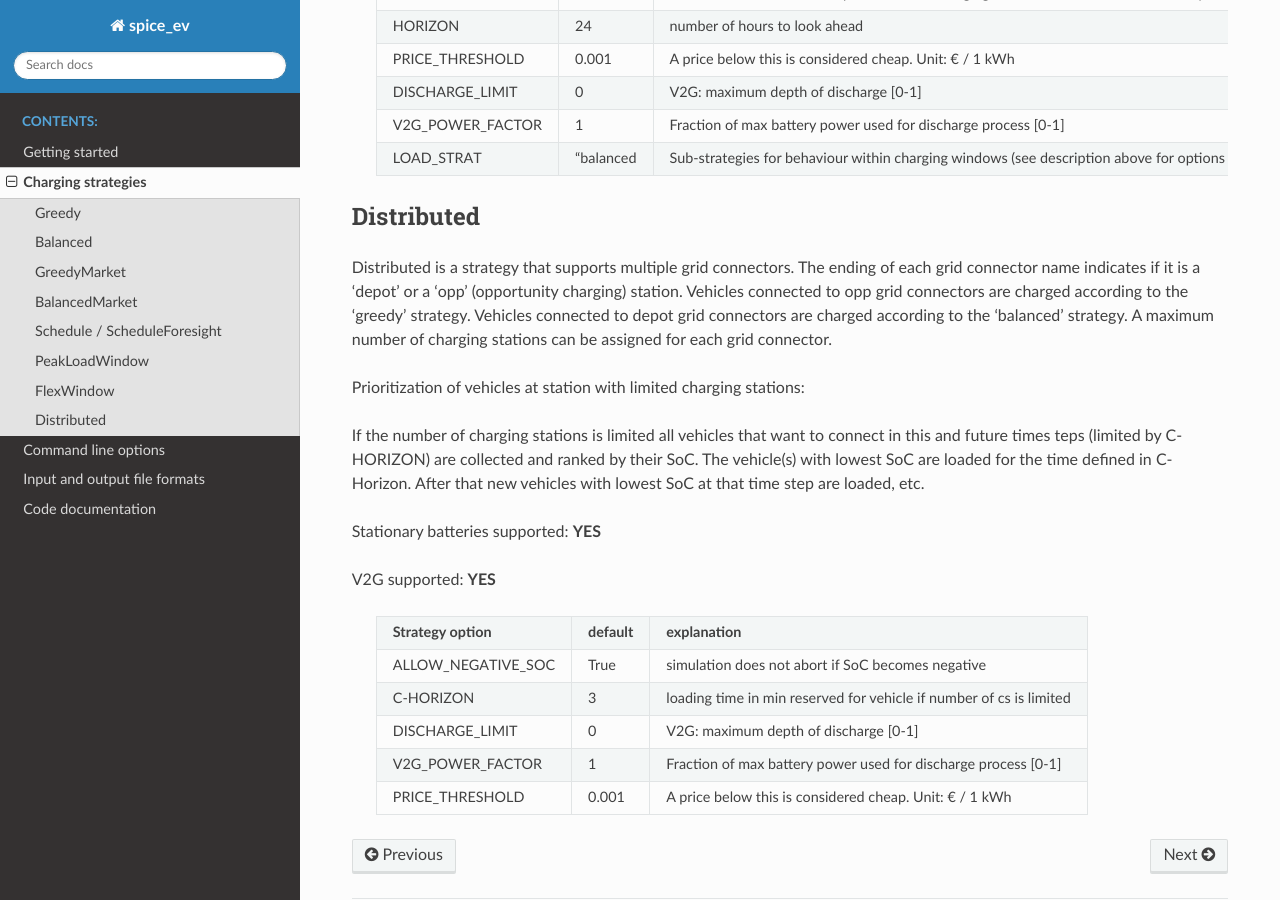
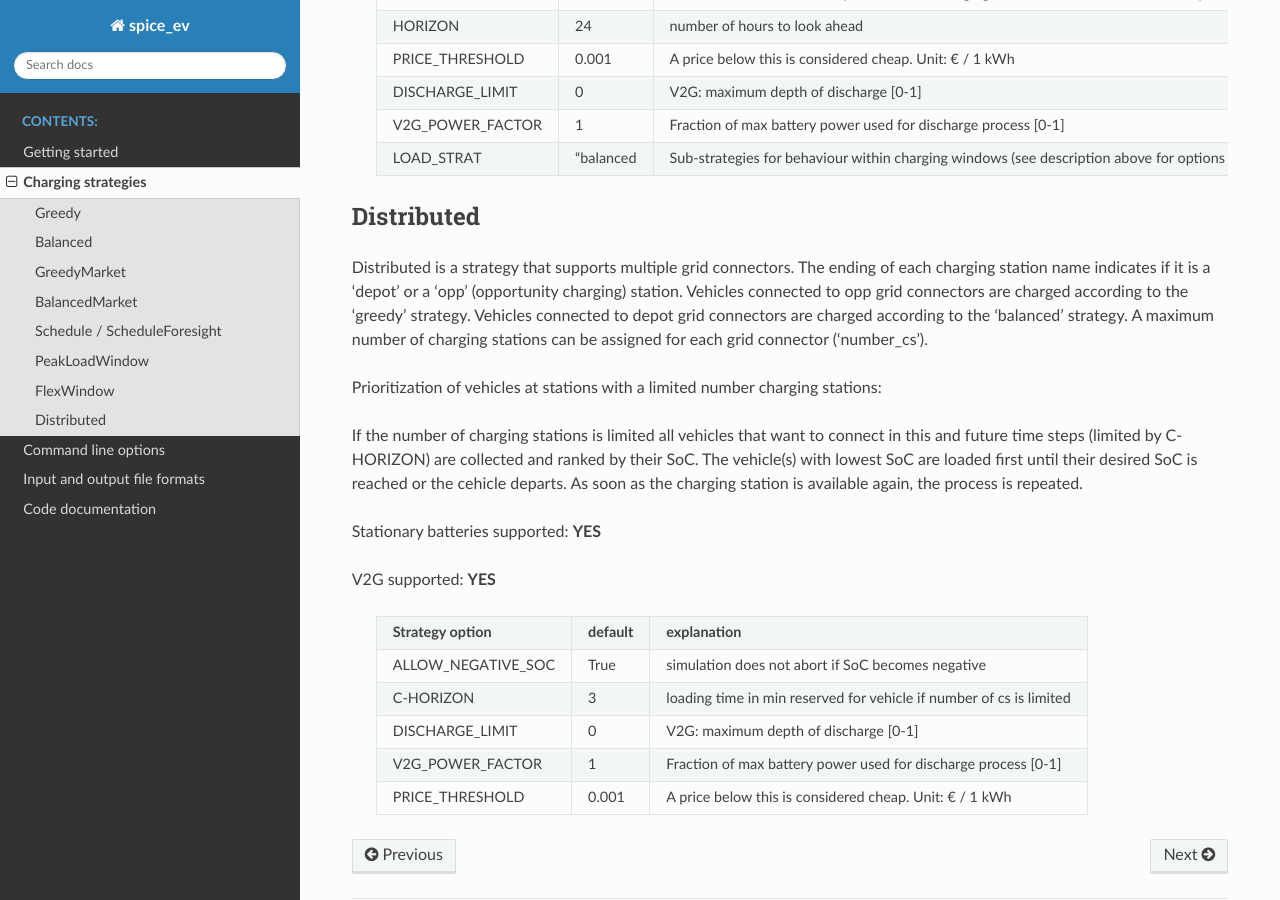
Before and after one commit to rl-institut/spice_ev, a Sphinx documentation site: the page built from doc/source/charging_strategies.rst, in a window 1280 px wide and 900 px high, scrolled down 3635 px. Built offline with Sphinx 7.4.7 and the Read the Docs theme 2.0.0, drawn with Linux system fonts in a browser that asks for light colours.

Commit message:
correct typos

```diff
--- a/doc/source/charging_strategies.rst
+++ b/doc/source/charging_strategies.rst
@@ -172,13 +172,13 @@ V2G supported: **YES**
 Distributed
 ===========
 
-Distributed is a strategy that supports multiple grid connectors. The ending of each grid connector name indicates if it is a 'depot' or a 'opp' (opportunity charging) station. Vehicles connected to opp grid connectors are charged
-according to the 'greedy' strategy. Vehicles connected to depot grid connectors are charged according to the 'balanced' strategy. A maximum number of charging stations can be assigned for each grid connector.
+Distributed is a strategy that supports multiple grid connectors. The ending of each charging station name indicates if it is a 'depot' or a 'opp' (opportunity charging) station. Vehicles connected to opp grid connectors are charged
+according to the 'greedy' strategy. Vehicles connected to depot grid connectors are charged according to the 'balanced' strategy. A maximum number of charging stations can be assigned for each grid connector ('number_cs').
 
-Prioritization of vehicles at station with limited charging stations:
+Prioritization of vehicles at stations with a limited number charging stations:
 
-If the number of charging stations is limited all vehicles that want to connect in this and future times teps (limited by C-HORIZON) are collected and ranked by their SoC. The vehicle(s) with lowest SoC are loaded for the time defined in C-Horizon.
-After that new vehicles with lowest SoC at that time step are loaded, etc.
+If the number of charging stations is limited all vehicles that want to connect in this and future time steps (limited by C-HORIZON) are collected and ranked by their SoC. The vehicle(s) with lowest SoC are loaded first until their desired SoC is reached or the cehicle departs.
+As soon as the charging station is available again, the process is repeated.
 
 Stationary batteries supported: **YES**
 
--- a/doc/source/code.rst
+++ b/doc/source/code.rst
@@ -210,7 +210,7 @@ Given a time window of high load, tries to charge outside this window. Different
 
 Distributed
 -----------
-Unlimited grid connectors are supported. Vehicles that arrive at a station with OPP (opportunity charging) are loaded with greedy strategy, ones that arrive at Depot station are loaded with balanced strategy.
+Unlimited grid connectors are supported. Vehicles that arrive at a station with opp (opportunity charging) are loaded with greedy strategy, ones that arrive at a depot station are loaded with balanced strategy.
 Application case: Bus scenarios.
 
 .. currentmodule:: src.strategies.distributed
```
Also changed, not shown: 2 other files.
